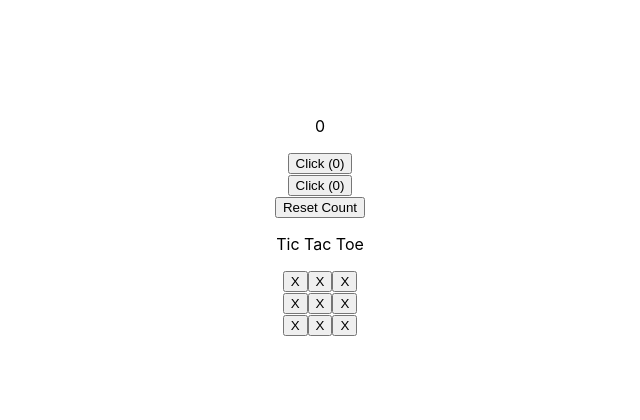
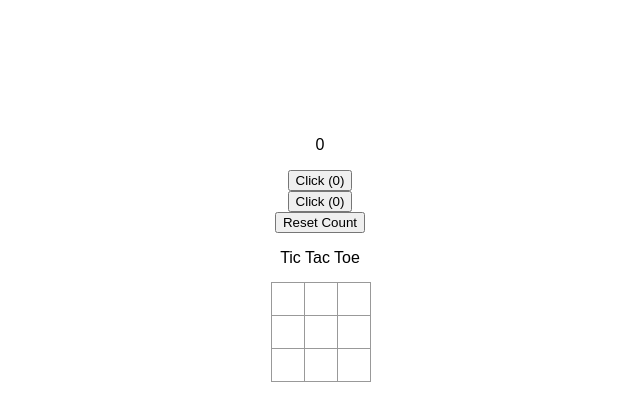
Before and after one commit to suresh37/react-practice-app, a React (Create React App) app: page / in a window 1280 px wide. Shown: the top 420 px of the page, without its empty margins (320-960 px from the left). Built offline with nearby package versions, Linux system fonts and the light colour scheme.

Commit message:
board state management changes

```diff
--- a/src/components/Board.jsx
+++ b/src/components/Board.jsx
@@ -1,25 +1,65 @@
-import React from 'react';
+import React, { useState } from 'react';
 import Square from './Square';
 
 const GameButton = () => {
+	let [squares, setSquares] = useState(Array(9).fill(null));
+	let [symbol, setSymbol] = useState('X');
+	const handleClick = (i) => {
+		console.log('clicked :: Board', squares, symbol);
+		const squaresTemp = squares.slice();
+		squaresTemp[i] = symbol;
+		setSymbol(symbol == 'X' ? '0' : 'X');
+		setSquares(squaresTemp);
+		decideWinner();
+	};
+
+	const decideWinner = () => {};
+
 	return (
-		<div>
+		<div className='board'>
 			<div className='board-row'>
-        <Square></Square>
-        <Square></Square>
-        <Square></Square>
+				<Square
+					value={squares[0]}
+					onSquareClick={() => handleClick(0)}
+				></Square>
+				<Square
+					value={squares[1]}
+					onSquareClick={() => handleClick(1)}
+				></Square>
+				<Square
+					value={squares[2]}
+					onSquareClick={() => handleClick(2)}
+				></Square>
 			</div>
 
 			<div className='board-row'>
-	   <Square></Square>
-        <Square></Square>
-        <Square></Square>
+				<Square
+					value={squares[3]}
+					onSquareClick={() => handleClick(3)}
+				></Square>
+				<Square
+					value={squares[4]}
+					onSquareClick={() => handleClick(4)}
+				></Square>
+				<Square
+					value={squares[5]}
+					onSquareClick={() => handleClick(5)}
+				></Square>
 			</div>
 
 			<div className='board-row'>
-	   <Square></Square>
-        <Square></Square>
-        <Square></Square>
+				<Square
+					value={squares[6]}
+					onSquareClick={() => handleClick(6)}
+				></Square>
+				<Square
+					value={squares[7]}
+					onSquareClick={() => handleClick(7)}
+				></Square>
+				<Square
+					value={squares[8]}
+					onSquareClick={() => handleClick(8)}
+				></Square>
 			</div>
 		</div>
 	);
--- a/src/components/Square.jsx
+++ b/src/components/Square.jsx
@@ -1,10 +1,18 @@
-import React from 'react';
+import React, { useState } from 'react';
 
-const GameButton = () => {
+const GameButton = ({ value, onSquareClick }) => {
+	const handleClick = () => {
+		console.log('Square:: Clicked value', value);
+	};
 	return (
 		<>
-         <button className='square'>X</button>
-       </>
+			<button
+				className='square'
+				onClick={onSquareClick}
+			>
+				{value}
+			</button>
+		</>
 	);
 };
 
--- a/src/styles.css
+++ b/src/styles.css
@@ -1,3 +1,95 @@
-.square {
+* {
+	box-sizing: border-box;
+  }
+
+  body {
+	font-family: sans-serif;
+	margin: 20px;
+	padding: 0;
+  }
+
+  h1 {
+	margin-top: 0;
+	font-size: 22px;
+  }
+
+  h2 {
+	margin-top: 0;
+	font-size: 20px;
+  }
+
+  h3 {
+	margin-top: 0;
+	font-size: 18px;
+  }
+
+  h4 {
+	margin-top: 0;
+	font-size: 16px;
+  }
+
+  h5 {
+	margin-top: 0;
+	font-size: 14px;
+  }
+
+  h6 {
+	margin-top: 0;
+	font-size: 12px;
+  }
+
+  code {
+	font-size: 1.2em;
+  }
+
+  ul {
+	padding-inline-start: 20px;
+  }
+
+  * {
+	box-sizing: border-box;
+  }
+
+  body {
+	font-family: sans-serif;
+	margin: 20px;
+	padding: 0;
+  }
+
+  .square {
+	background: #fff;
+	border: 1px solid #999;
+	float: left;
+	font-size: 24px;
+	font-weight: bold;
+	line-height: 34px;
+	height: 34px;
+	margin-right: -1px;
+	margin-top: -1px;
+	padding: 0;
+	text-align: center;
+	width: 34px;
+  }
+
+  .board-row:after {
+	clear: both;
+	content: '';
+	display: table;
+  }
+
+  .status {
+	margin-bottom: 10px;
+  }
+  .game {
+	display: flex;
+	flex-direction: row;
+  }
+
+  .game-info {
+	margin-left: 20px;
+  }
+
+  .board{
+	display: inline-block;
 	justify-content: center;
-}
+  }
```
Lines whose indentation alone changed are shown as unchanged.
